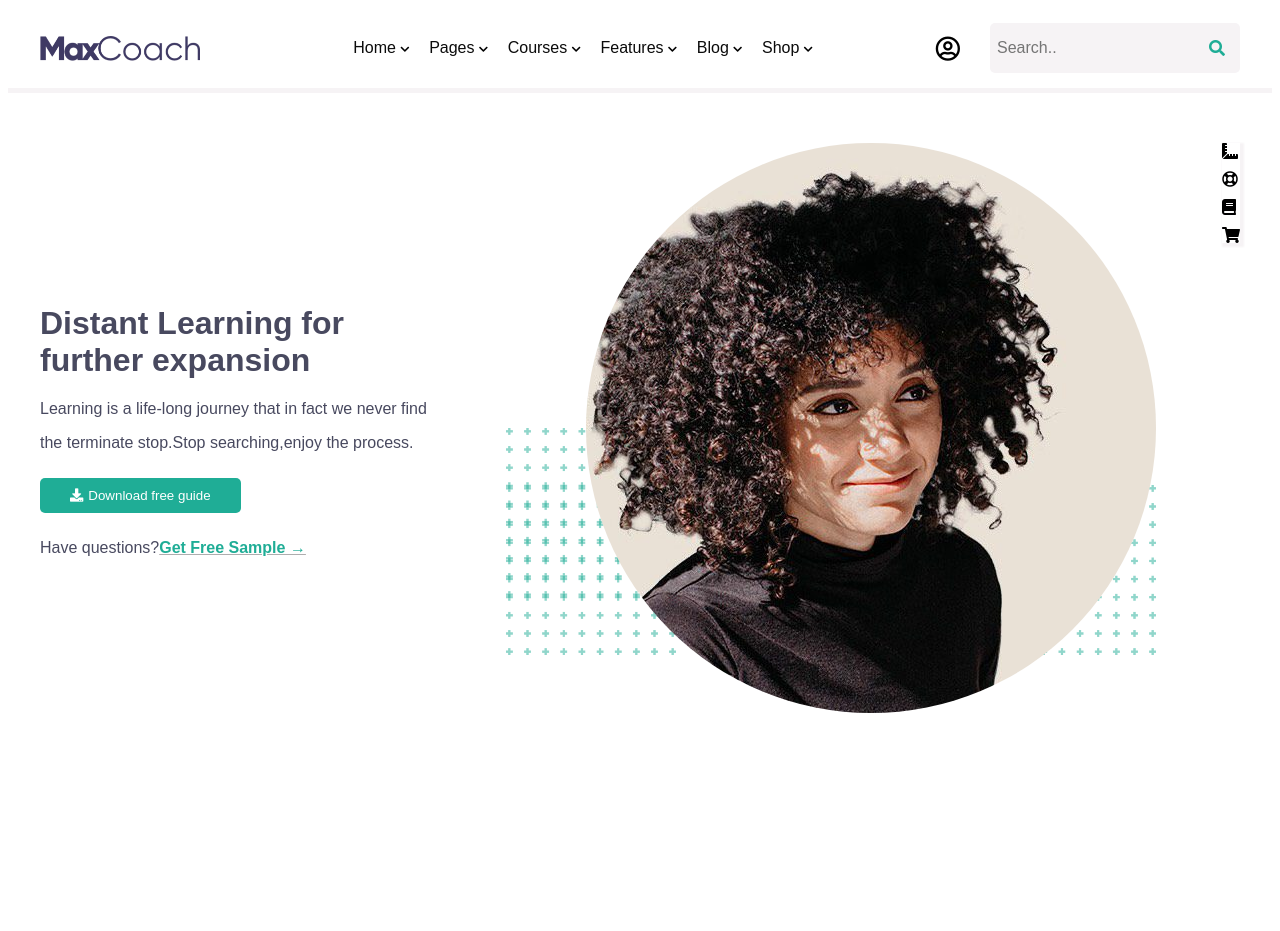
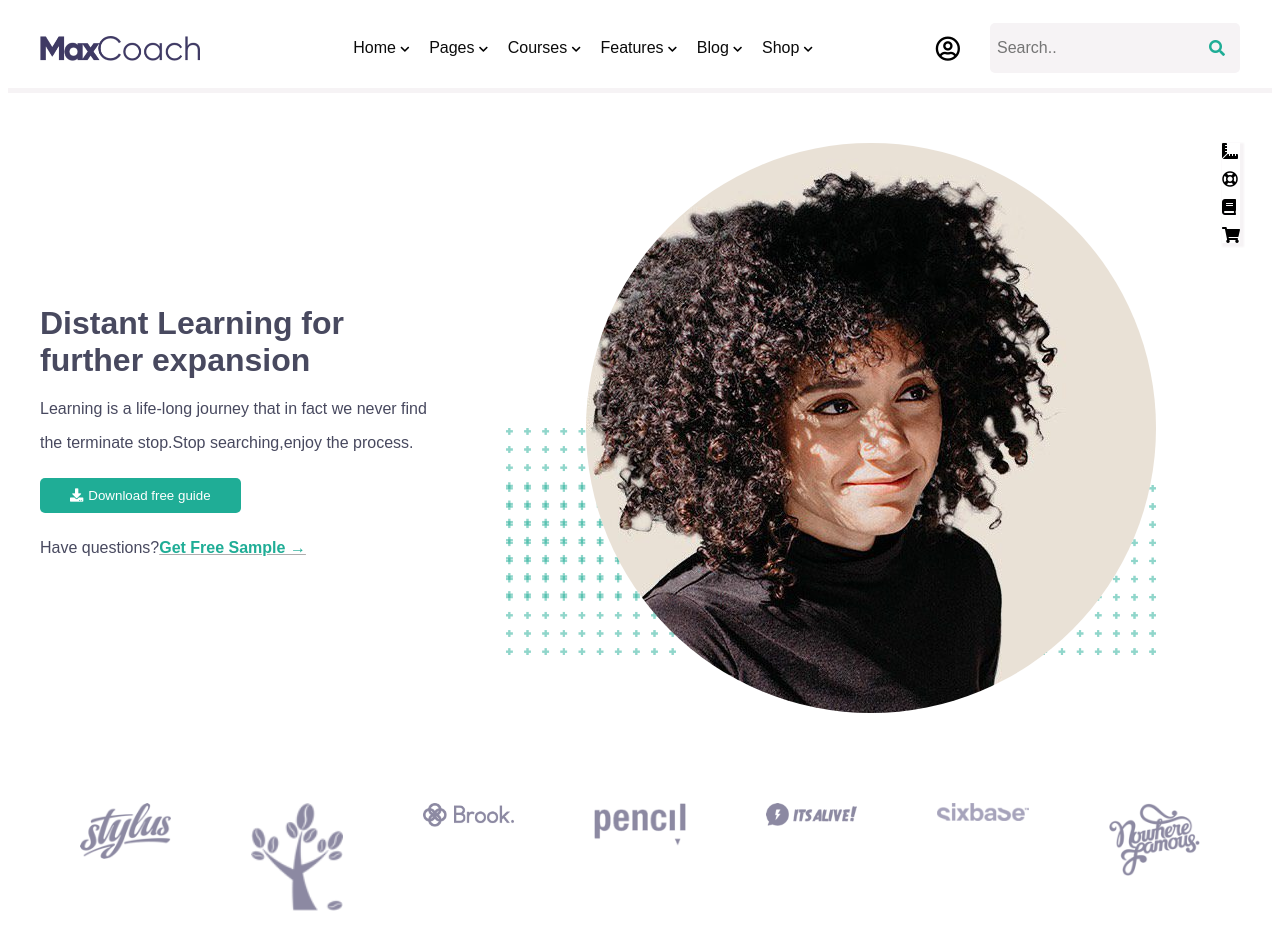
Before and after one commit to santocaridi99/proj-html-vuejs, a Vue app: page / in a window 1280 px wide. Before the commit the page ends 800 px from the top, so only its background shows below. Built offline with nearby package versions, Linux system fonts and the light colour scheme.

Commit message:
Implementato sezione  con loghi delle aziende partner

```diff
--- a/src/components/PartnerBox.vue
+++ b/src/components/PartnerBox.vue
@@ -1,11 +1,46 @@
 <template>
-    <div></div>
+<!-- sezione dove inserisco tutti i loghi dei partner -->
+  <div class="container">
+    <div class="row">
+      <div class="client">
+        <img src="../assets/client-logo-01.png" alt="logo1" />
+      </div>
+      <div class="client">
+        <img src="../assets/client-logo-02.png" alt="logo2" />
+      </div>
+      <div class="client">
+        <img src="../assets/client-logo-03.png" alt="logo3" />
+      </div>
+      <div class="client">
+        <img src="../assets/client-logo-04.png" alt="logo4" />
+      </div>
+      <div class="client">
+        <img src="../assets/client-logo-05.png" alt="logo5" />
+      </div>
+      <div class="client">
+        <img src="../assets/client-logo-06.png" alt="logo6" />
+      </div>
+      <div class="client">
+        <img src="../assets/client-logo-07.png" alt="logo7" />
+      </div>
+    </div>
+  </div>
 </template>
 <script>
-export default {
-
-}
+export default {};
 </script>
 <style lang="scss" scoped>
-
+.row {
+  margin-top: 50px;
+  display: flex;
+  .client {
+    width: calc(100% / 7 - 40px);
+    margin: 40px;
+    height: 80px;
+    img {
+      width: 100%;
+      object-fit: cover;
+    }
+  }
+}
 </style>
```
